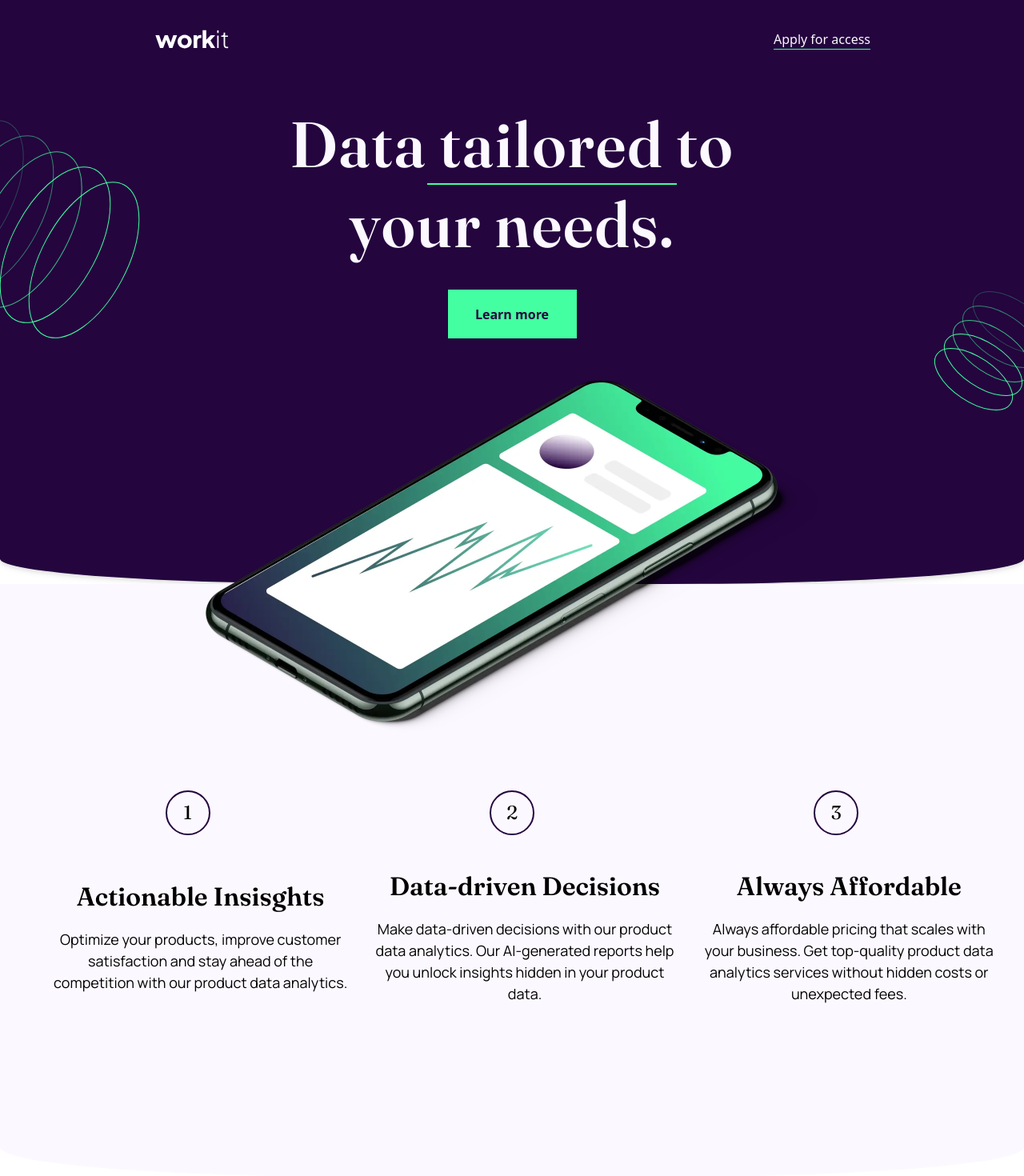
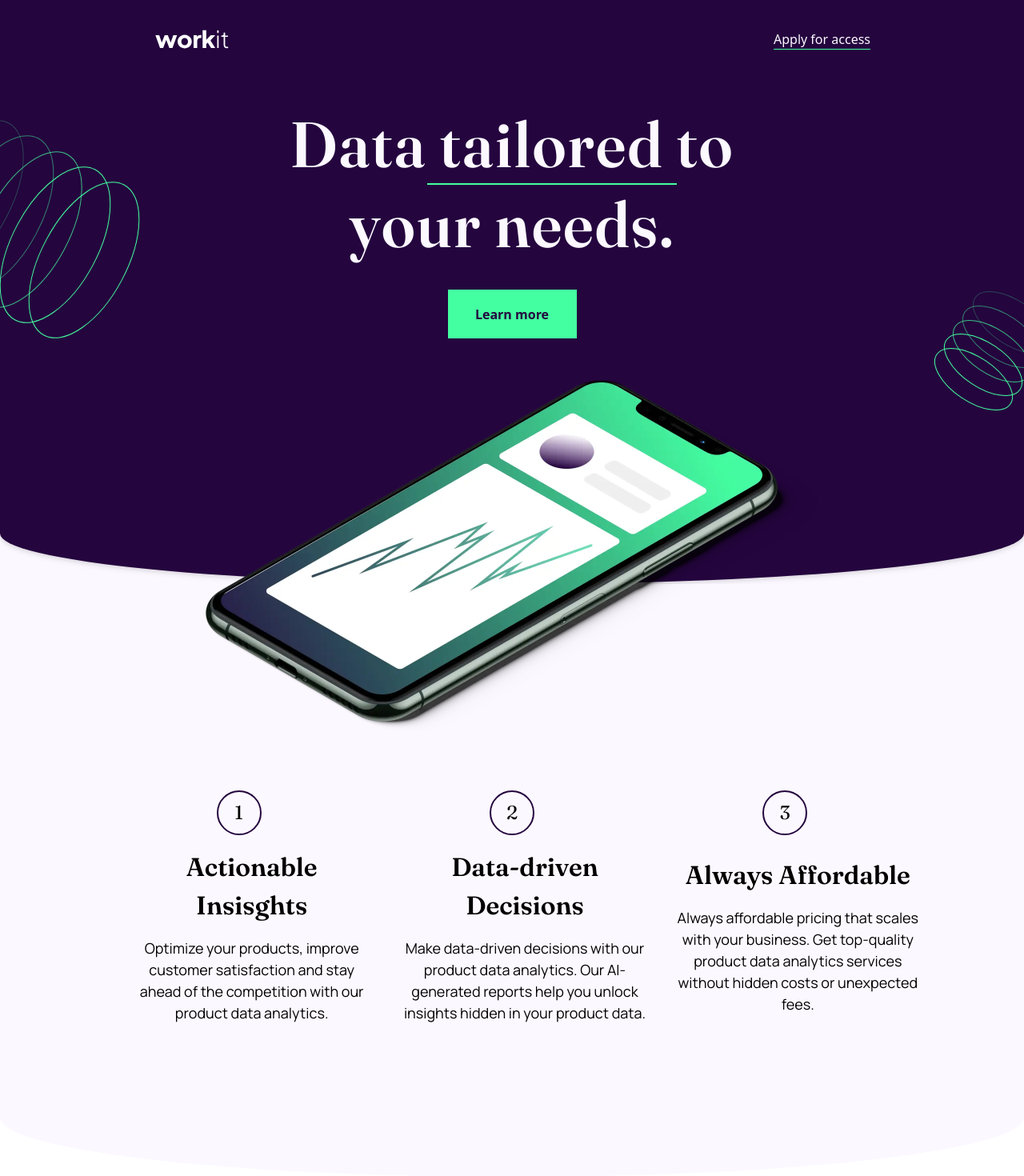
Before and after one commit to reactaleks/workit-landing-page-nextjs, a Next.js app: page / in a window 1280 px wide. Shown: the top 1470 px of the page at 80% size. Built offline with nearby package versions, Linux system fonts and the light colour scheme.

Commit message:
Tweaking sizes of some elements.

```diff
--- a/app/page.tsx
+++ b/app/page.tsx
@@ -41,7 +41,7 @@ export default function Home() {
           <div className="
           flex flex-col
           lg:flex-row
-          lg:p-8
+          lg:p-8 lg:px-32
           ">
             <PageFeatures
               featurenumber={1}
--- a/components/ActionComponent.tsx
+++ b/components/ActionComponent.tsx
@@ -9,13 +9,13 @@ export default function ActionComponent() {
     <div className="flex ">
       <div className="flex flex-col relative justify-center
        h-[603px] md:h-[526px] lg:h-[647.74px]
-      w-[343px] md:w-[689px] lg:w-[1100px]
+      w-[343px] md:w-[689px] lg:w-[1028px]
       md:items-end
       ">
         <div className=" flex justify-center absolute
         -top-[20%] left-[10%]
         md:-left-[0%] md:-top-[15%]
-        lg:-top-[7%]
+        lg:-top-[7%] lg:-left-[15%]
         "
         >
           <Image
--- a/components/HeroComponent.tsx
+++ b/components/HeroComponent.tsx
@@ -6,6 +6,7 @@ import bgpatterntwo from "../public/bg-pattern-2.svg";
 export default function HeroSection() {
   return (
     <div className="overflow-hidden
+    bg-ghost-white
     h-[383.71px]
     md:h-[442.24px]
     lg:h-[632px]
--- a/components/PageFeaturesComponent.tsx
+++ b/components/PageFeaturesComponent.tsx
@@ -13,9 +13,10 @@ export default function PageFeatures({
     <div
       className="flex flex-col items-center mx-auto
      h-[234px] md:h-[108px] lg:h-[308px]
-     w-[343px] md:w-[573px] lg:w-[512px]
+     w-[343px] md:w-[573px] lg:w-[390px]
      md:flex-row md:justify-start lg:justify-around
      lg:flex-col
+
      mt-6
     "
     >
--- a/tailwind.config.ts
+++ b/tailwind.config.ts
@@ -65,7 +65,7 @@ const config: Config = {
 
       },
       borderRadius: {
-        'section-bottom': '35% 5%',
+        'section-bottom': '50% 10%',
 
       },
 
```
